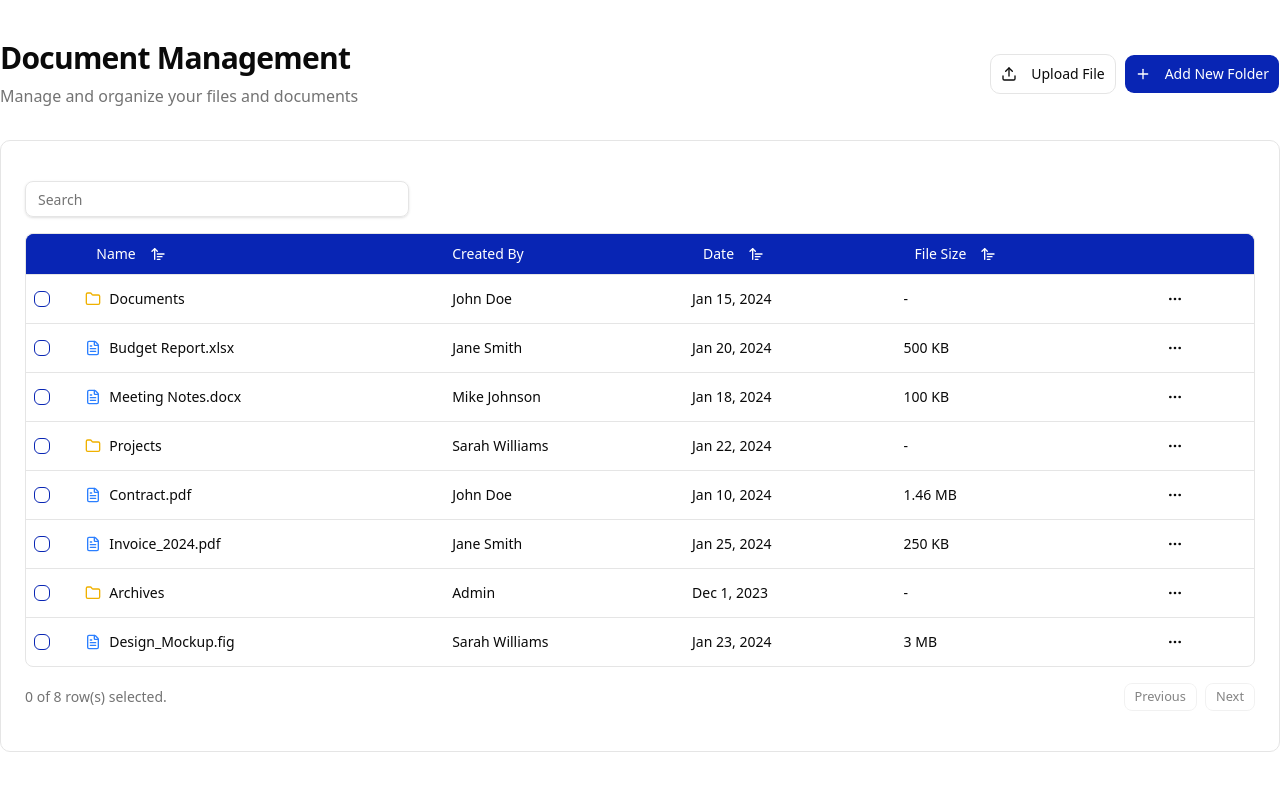
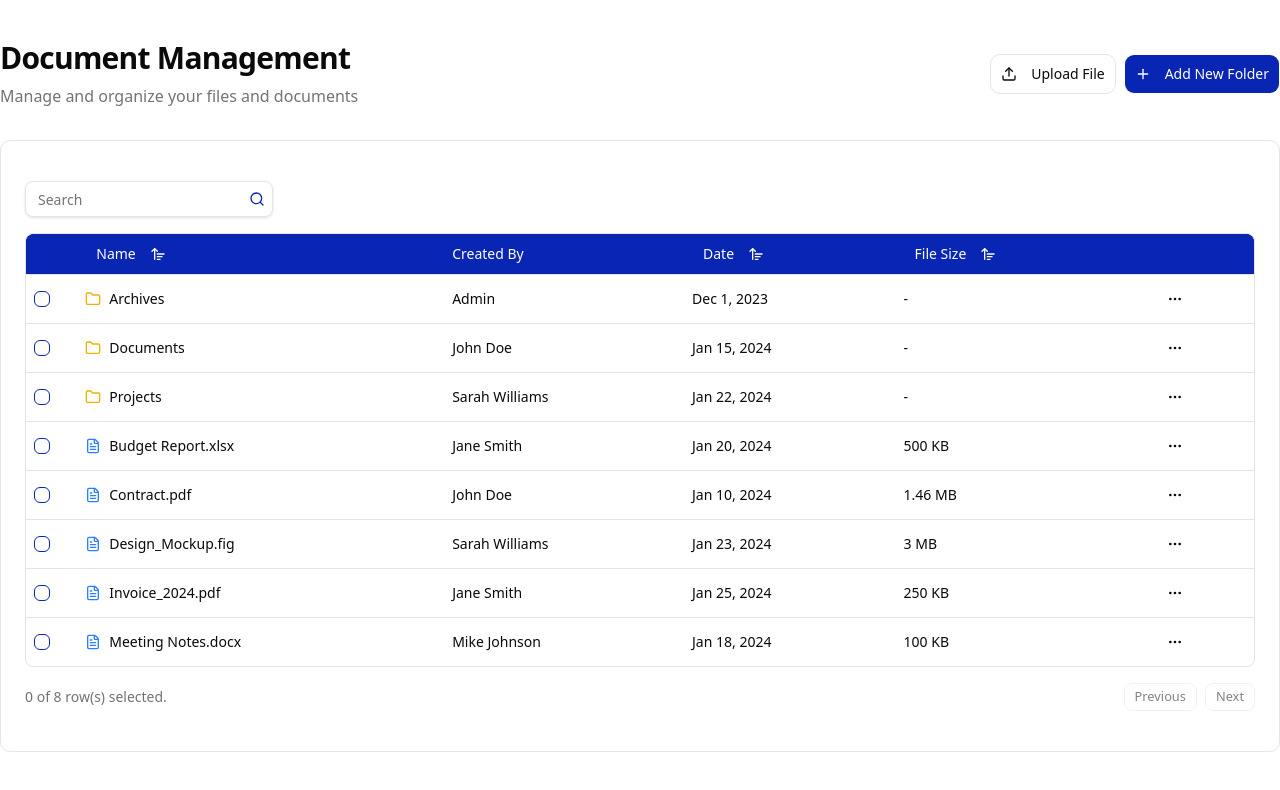
Before and after one commit to hishamudin98/vistra-assessment, a Next.js app in the folder frontend/: page /document in a window 1280 px wide. Shown: the top 790 px of the page. Built offline with nearby package versions, Linux system fonts and the light colour scheme.

Commit message:
update ui component

```diff
--- a/frontend/components/data-table.tsx
+++ b/frontend/components/data-table.tsx
@@ -13,7 +13,7 @@ import {
   getSortedRowModel,
   useReactTable,
 } from "@tanstack/react-table"
-import { ChevronDown } from "lucide-react"
+import { ChevronDown, Search } from "lucide-react"
 
 import { Button } from "@/components/ui/button"
 import { Input } from "@/components/ui/input"
@@ -41,7 +41,12 @@ export function DataTable<TData, TValue>({
   searchPlaceholder = "Search...",
   onSelectionChange,
 }: DataTableProps<TData, TValue>) {
-  const [sorting, setSorting] = React.useState<SortingState>([])
+  const [sorting, setSorting] = React.useState<SortingState>([
+    {
+      id: "name",
+      desc: false,
+    },
+  ])
   const [columnFilters, setColumnFilters] = React.useState<ColumnFiltersState>([])
   const [columnVisibility, setColumnVisibility] = React.useState<VisibilityState>({})
   const [rowSelection, setRowSelection] = React.useState({})
@@ -64,6 +69,24 @@ export function DataTable<TData, TValue>({
       rowSelection,
     },
     getRowId: (row: any) => row.id,
+    sortingFns: {
+      folderFirst: (rowA, rowB, columnId) => {
+        const a = rowA.original as any
+        const b = rowB.original as any
+
+        // Folders always come first
+        if (a.isFolder && !b.isFolder) return -1
+        if (!a.isFolder && b.isFolder) return 1
+
+        // If both are folders or both are files, sort by the column value
+        const aValue = String(rowA.getValue(columnId))
+        const bValue = String(rowB.getValue(columnId))
+
+        if (aValue < bValue) return -1
+        if (aValue > bValue) return 1
+        return 0
+      }
+    }
   })
 
   React.useEffect(() => {
@@ -79,14 +102,17 @@ export function DataTable<TData, TValue>({
     <div className="w-full">
       <div className="flex items-center py-4">
         {searchKey && (
+          <div className="relative max-w-sm">
             <Input
               placeholder={searchPlaceholder}
               value={(table.getColumn(searchKey)?.getFilterValue() as string) ?? ""}
               onChange={(event) =>
                 table.getColumn(searchKey)?.setFilterValue(event.target.value)
               }
-            className="max-w-sm"
+              className="pr-8"
             />
+            <Search className="absolute right-2 top-1/2 h-4 w-4 -translate-y-1/2 text-primary" />
+          </div>
         )}
       </div>
       <div className="rounded-md border">
```
Lines whose indentation alone changed are shown as unchanged.
